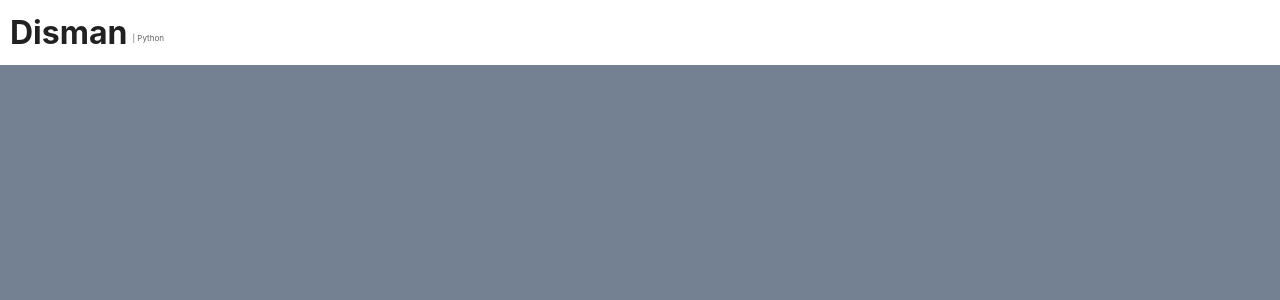
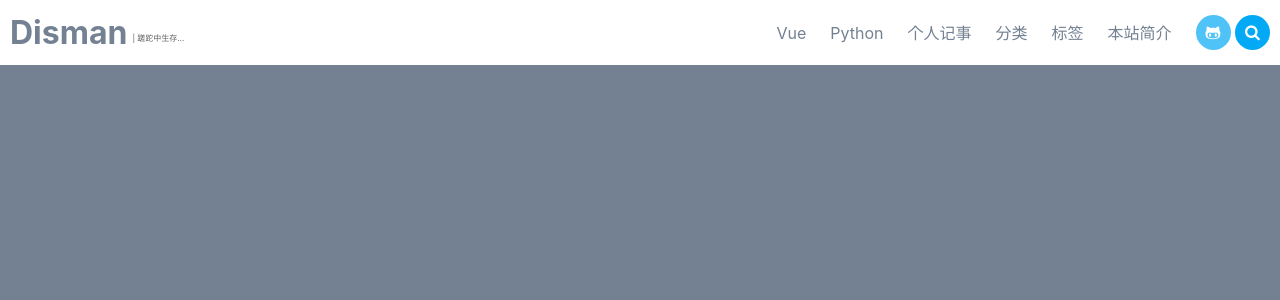
Before and after one commit to disman1229/blog, a Django app: page / in a window 1280 px wide. Shown: the top 300 px of the page. Run offline with Django 3.2, Linux system fonts and the light colour scheme; some libraries are stand-ins or nearby versions.

Commit message:
header完成

```diff
--- a/static/base/css/base.css
+++ b/static/base/css/base.css
@@ -1,7 +1,7 @@
 body{
     background-color: #738192;
 }
-a{color:#212121;}
+a{color:#738192;}
 a[href]{text-decoration: none;}
 .dis-header{
     background-color: #fff;
@@ -15,9 +15,12 @@ a[href]{text-decoration: none;}
     padding-left: 10px;
     z-index:300;
 }
-.dis-header-brand{
+.dis-header-brand, .dis-header-right{
     display: flex;
     align-items: center;
+}
+.dis-header-brand a:hover{
+    color: #738192;
 }
 .dis-header-brand-title{
     font-weight: bold;
@@ -29,3 +32,70 @@ a[href]{text-decoration: none;}
     font-size: 0.5rem;
     color:#616161;
 }
+.dis-header-right{
+    justify-content: flex-end;
+}
+.dis-header-navigation{
+    font-size: 16px;
+    padding-left: 10px;
+    display: flex;
+    /*overflow: auto;*/
+}
+.dis-header-navigation a {
+    margin-right: 1.5rem;
+    color: #738192;
+    display: block;
+    -webkit-transition: all .3s linear;
+    -moz-transition: all .3s linear;
+    -ms-transition: all .3s linear;
+    -o-transition: all .3s linear;
+    transition: all .3s linear;
+}
+.dis-header-navigation a:hover{
+    color: #20a0ff;
+}
+.dis-header-btn a{
+    width: 35px;
+    display: inline-block;
+    text-align: center;
+    height: 35px;
+    line-height: 35px;
+    cursor: pointer;
+}
+.dis-header-btn a i{
+    color: #fff;
+}
+#dis-github{
+    background-color: #4FC3F7;
+    -webkit-border-radius: 35px;
+    -moz-border-radius: 35px;
+    border-radius: 35px;
+}
+#dis-search{
+    background-color: #03A9F4;
+    -webkit-border-radius: 35px;
+    -moz-border-radius: 35px;
+    border-radius: 35px;
+    margin-right: 10px;
+}
+
+/*.dis-blog-list{*/
+/*    border: 1px solid #eaeaea;*/
+/*    background-color: #fff;*/
+/*    margin-bottom: 20px;*/
+/*    -webkit-border-radius: 10px;*/
+/*    -moz-border-radius: 10px;*/
+/*    border-radius: 10px;*/
+/*}*/
+/*.dis-content-box{*/
+/*    display: flex;*/
+/*    align-items: center;*/
+/*    padding: 1.5rem 2rem;*/
+/*}*/
+/*.dis-info-box{*/
+/*    flex: 1 1 auto;*/
+/*    display: flex;*/
+/*    flex-direction: column;*/
+/*    justify-content: center;*/
+/*    min-width: 0;*/
+/*}*/
--- a/templates/base/index.html
+++ b/templates/base/index.html
@@ -5,6 +5,7 @@
     <meta charset="UTF-8">
     <title>首页</title>
     <link rel="stylesheet" href="{% static 'base/css/bootstrap.min.css' %}">
+    <link href="//netdna.bootstrapcdn.com/font-awesome/4.7.0/css/font-awesome.min.css" rel="stylesheet">
     <link rel="stylesheet" href="{% static 'base/css/base.css' %}">
     <script src="{% static 'base/js/jquery.min.js' %}"></script>
     <script src="{% static 'base/js/bootstrap.min.js' %}"></script>
@@ -15,9 +16,31 @@
             <span class="dis-header-brand-title">
                 <a href="/">Disman</a>
             </span>
-            <span class="dis-header-brand-small"> | Python </span>
+            <span class="dis-header-brand-small"> | 蹉跎中生存... </span>
         </div>
-
+        <div class="dis-header-right">
+            <div class="dis-header-navigation">
+                <a href="#" target="_self">Vue</a>
+                <a href="#" target="_self">Python</a>
+                <a href="#" target="_self">个人记事</a>
+                <a href="#" target="_self">分类</a>
+                <a href="#" target="_self">标签</a>
+                <a href="#" target="_self">本站简介</a>
+            </div>
+            <div class="dis-header-btn">
+                <a href="https://github.com/disman1229/blog/" target="_blank" id="dis-github"><i class="fa fa-github-alt"></i></a>
+                <a href="#" id="dis-search"><i class="fa fa-search"></i></a>
+            </div>
+        </div>
     </header>
+{#    <main class="container">#}
+{#        <div class="dis-blog-list">#}
+{#            <div class="dis-content-box">#}
+{#                <div class="dis-info-box">#}
+{#                    asdas#}
+{#                </div>#}
+{#            </div>#}
+{#        </div>#}
+{#    </main>#}
 </body>
 </html>
```
